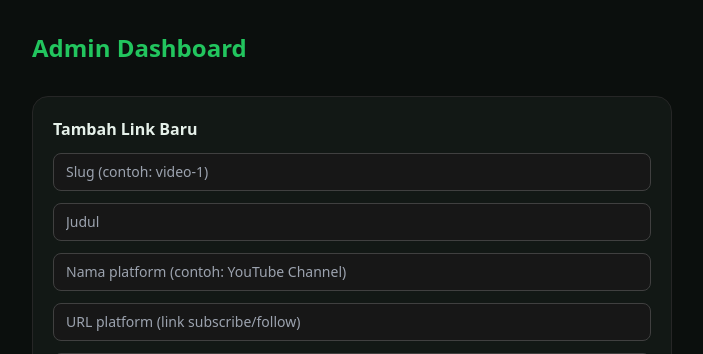
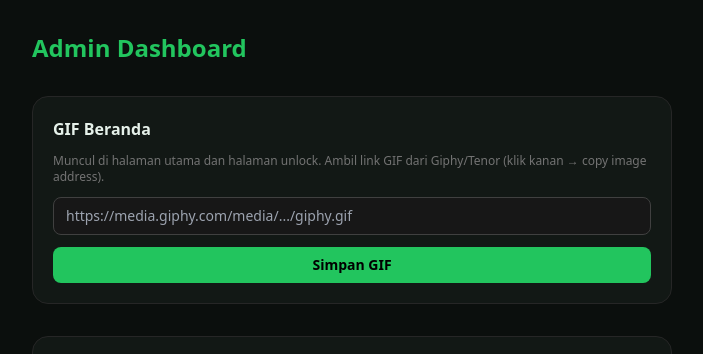
Before and after one commit to Anothzumikun/sub2unlock, a Next.js app: page /admin/dashboard in a window 1280 px wide. Shown: the top 354 px of the page, without its empty margins (288-991 px from the left). Built offline with nearby package versions, Linux system fonts and the light colour scheme; no server answers.

Commit message:
Upload via up2git

```diff
--- a/app/admin/dashboard/page.tsx
+++ b/app/admin/dashboard/page.tsx
@@ -28,6 +28,26 @@ export default function Dashboard() {
   const [loading, setLoading] = useState(true);
   const [saving, setSaving] = useState(false);
   const [editingId, setEditingId] = useState<string | null>(null);
+  const [gifUrl, setGifUrl] = useState("");
+  const [gifSaving, setGifSaving] = useState(false);
+
+  async function loadSettings() {
+    const res = await fetch("/api/settings");
+    const json = await res.json();
+    setGifUrl(json.data?.site_gif_url || "");
+  }
+
+  async function handleSaveGif(e: FormEvent) {
+    e.preventDefault();
+    setGifSaving(true);
+    await fetch("/api/settings", {
+      method: "PATCH",
+      headers: { "Content-Type": "application/json" },
+      body: JSON.stringify({ site_gif_url: gifUrl }),
+    });
+    setGifSaving(false);
+    alert("GIF berhasil disimpan!");
+  }
 
   async function loadLinks() {
     setLoading(true);
@@ -43,6 +63,7 @@ export default function Dashboard() {
 
   useEffect(() => {
     loadLinks();
+    loadSettings();
   }, []);
 
   async function handleSubmit(e: FormEvent) {
@@ -104,6 +125,37 @@ export default function Dashboard() {
   return (
     <main className="min-h-screen px-4 py-8 max-w-2xl mx-auto space-y-8">
       <h1 className="text-2xl font-bold text-accent">Admin Dashboard</h1>
+
+      <form
+        onSubmit={handleSaveGif}
+        className="bg-card rounded-2xl p-5 space-y-3 border border-neutral-800"
+      >
+        <h2 className="font-semibold">GIF Beranda</h2>
+        <p className="text-xs text-neutral-500">
+          Muncul di halaman utama dan halaman unlock. Ambil link GIF dari
+          Giphy/Tenor (klik kanan → copy image address).
+        </p>
+        <input
+          placeholder="https://media.giphy.com/media/.../giphy.gif"
+          value={gifUrl}
+          onChange={(e) => setGifUrl(e.target.value)}
+          className="w-full px-3 py-2 rounded-lg bg-neutral-900 border border-neutral-700 outline-none focus:border-accent text-sm"
+        />
+        {gifUrl && (
+          <img
+            src={gifUrl}
+            alt="Preview"
+            className="max-h-32 rounded-lg object-cover"
+          />
+        )}
+        <button
+          type="submit"
+          disabled={gifSaving}
+          className="w-full py-2 rounded-lg bg-accent text-black font-semibold text-sm disabled:opacity-50"
+        >
+          {gifSaving ? "Menyimpan..." : "Simpan GIF"}
+        </button>
+      </form>
 
       <form
         onSubmit={handleSubmit}
```
